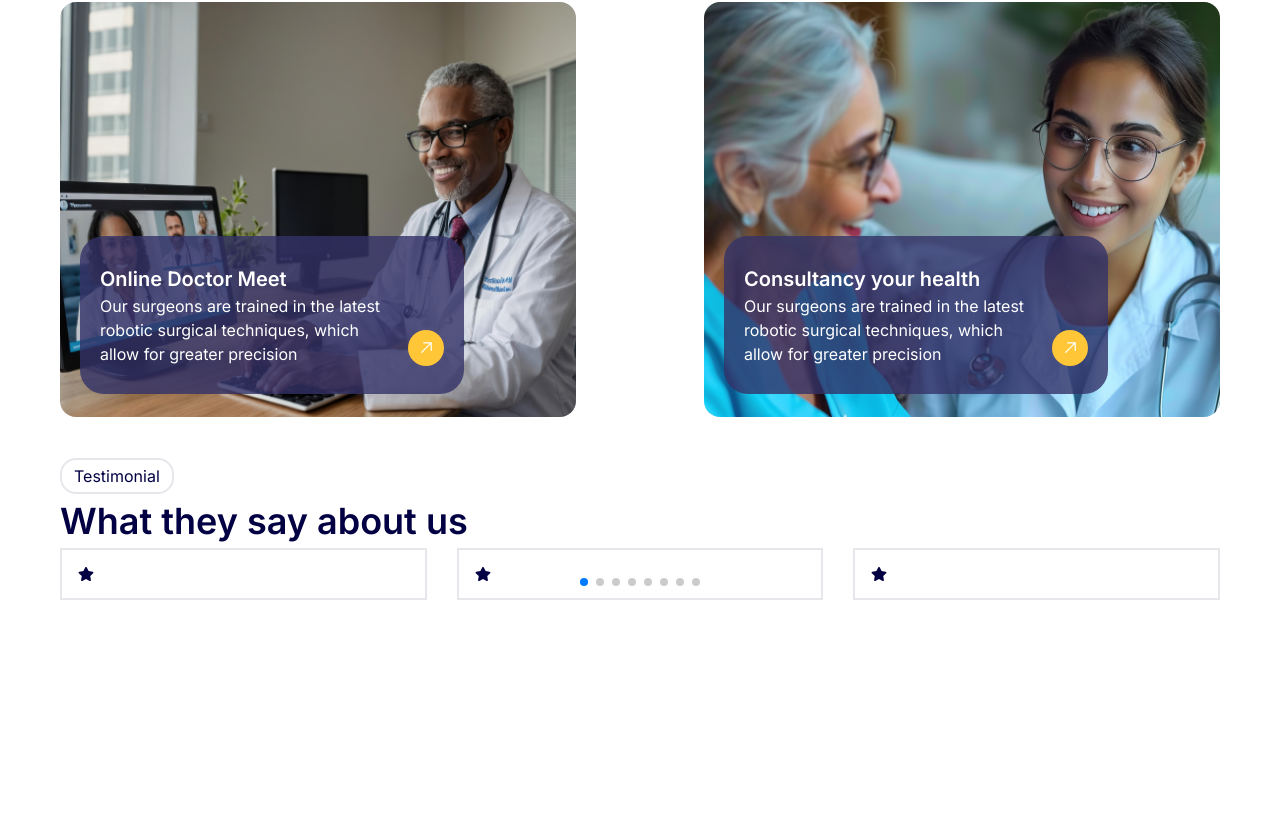
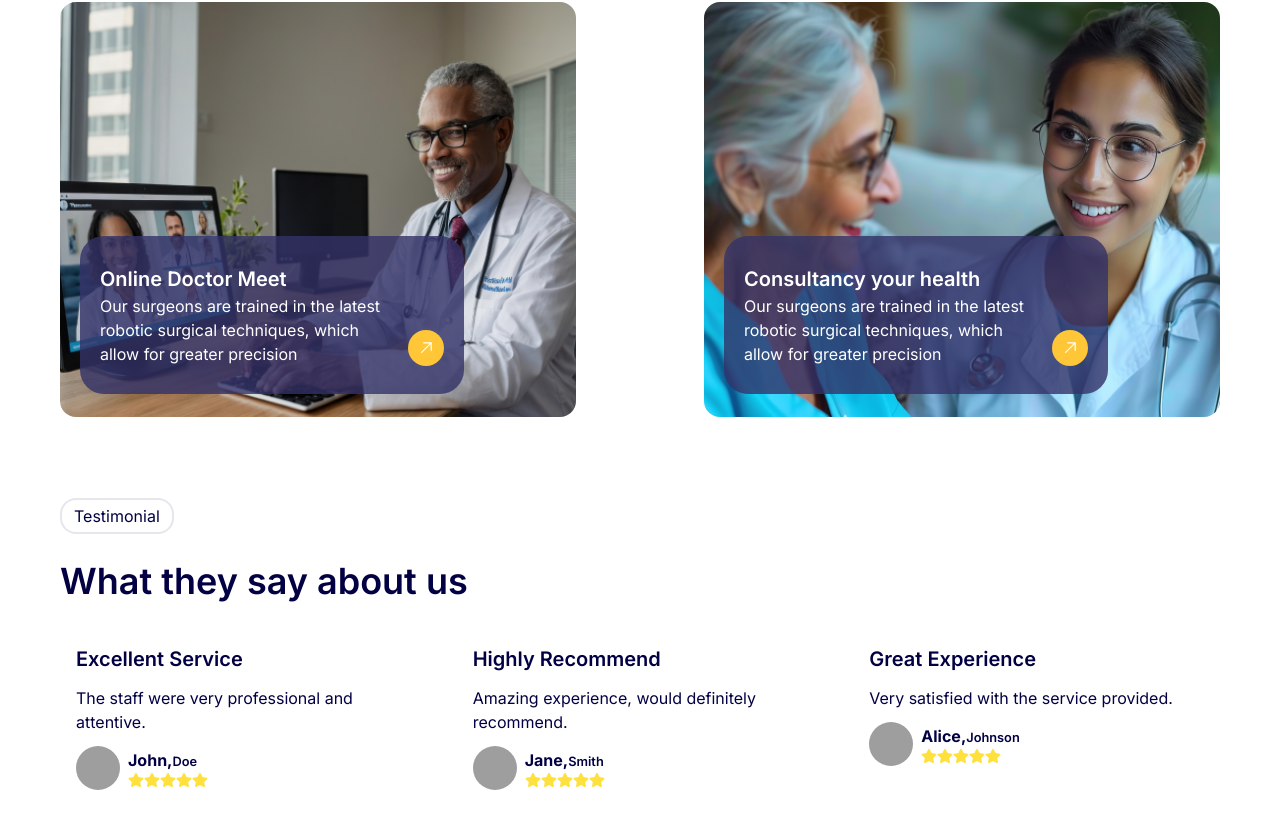
Before and after one commit to Sarajit-mondal/Health-Care-Landing-Page, a React (Vite) app: page / in a window 1280 px wide. Shown: the part 2266-3094 px from the top of the page. Before the commit the page ends 2866 px from the top, so only its background shows below. Built offline with nearby package versions, Linux system fonts and the light colour scheme; grey boxes are pictures that could not be loaded.

Commit message:
ratting section complete

```diff
--- a/src/component/OurMission/Misstion.jsx
+++ b/src/component/OurMission/Misstion.jsx
@@ -17,7 +17,7 @@ function Misstion() {
         <div className='md:relative md:w-[568px] w-full'>
             <img src={missition} alt="" className='md:absolute w-full md:h-[415px]'/>
             {/* card */}
-            <div className='block md:absolute z-10 bg-[#343268] -bottom-10 -left-20 md:w-96 text-left px-5 space-y-2 py-7 text-white rounded-3xl'>
+            <div className='block md:absolute z-10 bg-[#343268] -bottom-5 -left-20 md:w-96 text-left px-5 space-y-2 py-7 text-white rounded-3xl'>
                 <h3>Our mission is simple</h3>
                 <p>To provide high-quality healthcare services that are accessible, personalized, and patient-centered.</p>
             </div>
--- a/src/component/ratting/Ratting.jsx
+++ b/src/component/ratting/Ratting.jsx
@@ -14,7 +14,7 @@ import 'swiper/css/pagination';
 import { FreeMode, Pagination } from 'swiper/modules';
 function Ratting() {
   return (
-    <div>
+    <div className='space-y-5 my-10'>
       <button className='px-3 py-1 border-2 rounded-2xl'>Testimonial</button>
       <h2>What they say about us</h2>
 
@@ -29,8 +29,8 @@ function Ratting() {
         spaceBetween={30}
         freeMode={true}
         pagination={true}
-        modules={[Pagination]}
-        // modules={[FreeMode]}
+        // modules={[Pagination]}
+         modules={[FreeMode]}
         className="mySwiper"
       >
 
@@ -38,8 +38,22 @@ function Ratting() {
          <div>
          {
         allReview && allReview.map(review =>  <SwiperSlide key={review._id}>
-          <div className='flex flex-col cursor-pointer justify-between border-2 border-skyBlue-300 h-full p-4'>
-          <FaStar />
+          <div className='cursor-pointer justify-between h-full p-4 space-y-3 '>
+          <h3>{review.title}</h3>
+          <p>{review.description}</p>
+          <div className='flex items-center gap-2'>
+            <img src="https://encrypted-tbn0.gstatic.com/images?q=tbn:ANd9GcRCniQHB7k5vbhtHKyCwb9RRxwBfR28Q2jr45c8lPn4T2cmH5vVsejyNLQsKFSr-cTpz7s&usqp=CAU" alt=""className='size-11 rounded-full' />
+            <div>
+              <h4 className='font-bold'>{review.name},<small className='font-semibold'>{review.surname}</small></h4>
+              <span className='flex'>
+          {
+             [...Array(5)].map(rating => <FaStar className='text-[#FFE03D]' />)
+           }
+          </span>
+            </div>
+
+          </div>
+
           </div>
          </SwiperSlide>)
       }
```
